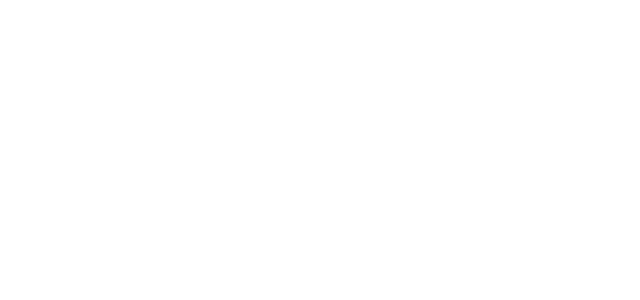
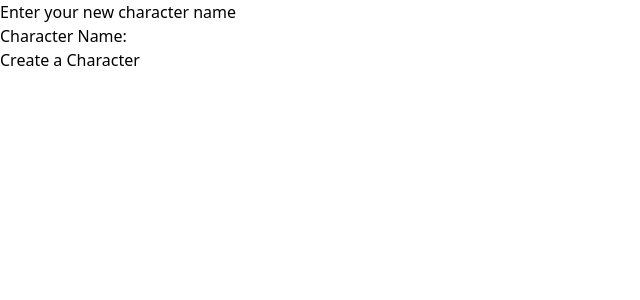
Before and after one commit to HamzaAliSyed/FreeBeyond, a React (Vite) app in the folder frontend/: page /create-character in a window 1280 px wide. Before the commit this address had no page. Shown: the top 300 px of the page, without its empty margins (0-640 px from the left). Built offline with nearby package versions, Linux system fonts and the light colour scheme.

Commit message:
Bored did some frontup touch ups

```diff
--- a/frontend/src/App.jsx
+++ b/frontend/src/App.jsx
@@ -1,5 +1,7 @@
 import Header from "./components/Header"
+import MainBody from "./components/MainBody";
 import CreateAccountPage from "./pages/CreateAccountPage";
+import CharacterName from "./pages/CharacterName";
 import SignInPage from "./pages/SignInPage";
 import { BrowserRouter as Router, Route, Routes } from 'react-router-dom';
 function App() {
@@ -9,7 +11,9 @@ function App() {
         <Route exact path="/" element={<Header />}/>
         <Route path="/create-account" element={<CreateAccountPage/>}/>
         <Route path="/sign-in" element={<SignInPage/>} />
+        <Route path="/create-character" element={<CharacterName/>}/>
       </Routes>
+      <MainBody />
     </Router>
   )
 }
--- /dev/null
+++ b/frontend/src/components/MainBody.jsx
@@ -0,0 +1,42 @@
+import React, { useEffect, useState } from "react";
+import { useNavigate } from "react-router-dom";
+
+const MainBody = () => {
+    const navigate = useNavigate()
+    const [hasUsername, setHasUsername] = useState(false)
+    useEffect(
+        () => {
+            const storedUsername = localStorage.getItem('Username')
+            setHasUsername(storedUsername !== null)
+        }
+    )
+    const HandleCreateCharacter = async () => {
+        if (hasUsername) {
+            const storedUsername = localStorage.getItem('Username');
+      const response = await fetch('http://localhost:2712/api/accounts/createacharacter', {
+        method: 'POST',
+        headers: {
+          'Content-Type': 'application/json'
+        },
+        body: JSON.stringify({ username:
+ storedUsername })
+      });
+
+      if (response.ok) {
+        navigate('/create-character');
+      } else {
+        alert('Internal Server Error');
+      }
+
+        } else {
+            navigate('/sign-in')
+        }
+    }
+return (
+    <div>
+        <button onClick={HandleCreateCharacter}>Create a Character</button>
+    </div>
+)
+}
+
+export default MainBody
--- /dev/null
+++ b/frontend/src/pages/CharacterName.jsx
@@ -0,0 +1,21 @@
+import React, { useState } from 'react';
+
+const CharacterName = () => {
+  const [characterName, setCharacterName] = useState('');
+
+  const handleCharacterNameChange = (event) => {
+    setCharacterName(event.target.value);
+  };
+
+  return (
+    <div>
+      <h2>Enter your new character name</h2>
+      <form>
+        <label htmlFor="characterName">Character Name:</label>
+        <input type="text" id="characterName" value={characterName} onChange={handleCharacterNameChange} />
+      </form>
+    </div>
+  );
+};
+
+export default CharacterName;
```
